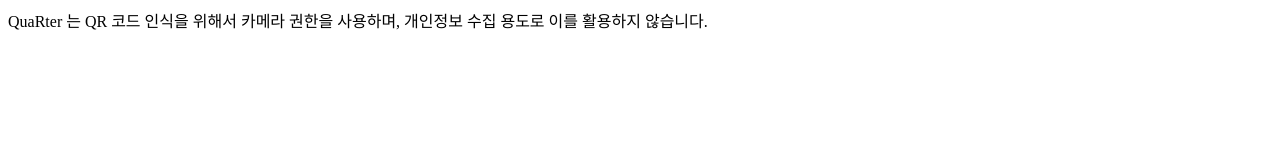
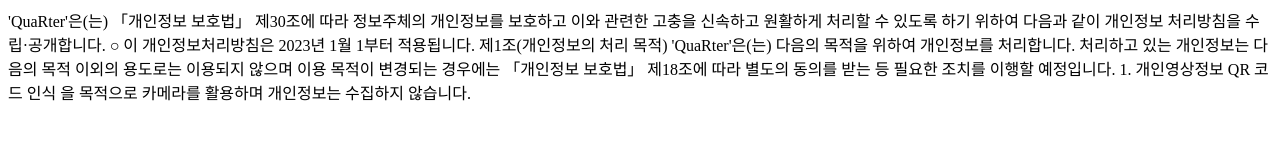
Before and after one commit to hide1202/QuaRterHome, a plain HTML site: page index.html in a window 1280 px wide. Drawn offline with Linux system fonts and the light colour scheme.

Commit message:
Update index.html

```diff
--- a/index.html
+++ b/index.html
@@ -1,5 +1,18 @@
 <html>
 <body>
-QuaRter 는 QR 코드 인식을 위해서 카메라 권한을 사용하며, 개인정보 수집 용도로 이를 활용하지 않습니다.
+'QuaRter'은(는) 「개인정보 보호법」 제30조에 따라 정보주체의 개인정보를 보호하고 이와 관련한 고충을 신속하고 원활하게 처리할 수 있도록 하기 위하여 다음과 같이 개인정보 처리방침을 수립·공개합니다.
+
+○ 이 개인정보처리방침은 2023년 1월 1부터 적용됩니다.
+
+
+제1조(개인정보의 처리 목적)
+
+'QuaRter'은(는) 다음의 목적을 위하여 개인정보를 처리합니다. 처리하고 있는 개인정보는 다음의 목적 이외의 용도로는 이용되지 않으며 이용 목적이 변경되는 경우에는 「개인정보 보호법」 제18조에 따라 별도의 동의를 받는 등 필요한 조치를 이행할 예정입니다.
+
+1. 개인영상정보
+
+QR 코드 인식 을 목적으로 카메라를 활용하며 개인정보는 수집하지 않습니다.
+
+
 </body>
 </html>
```
